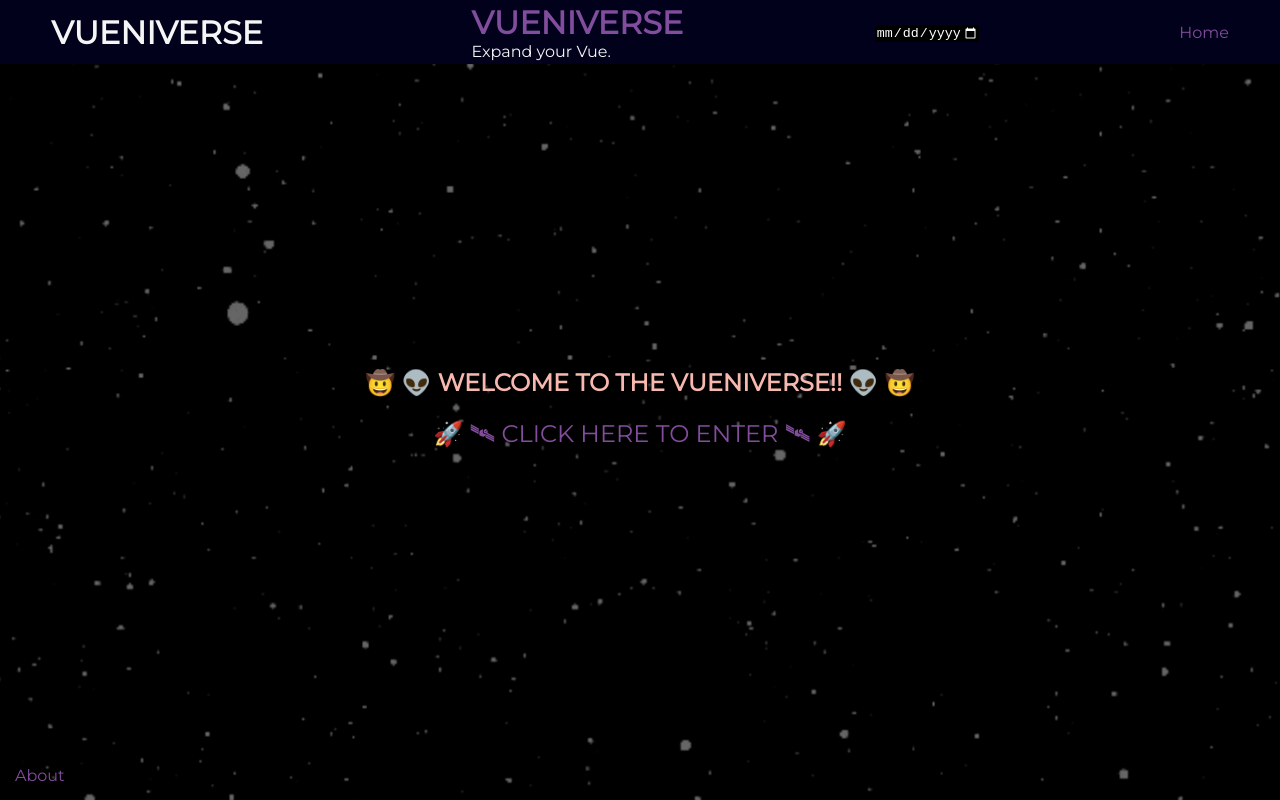
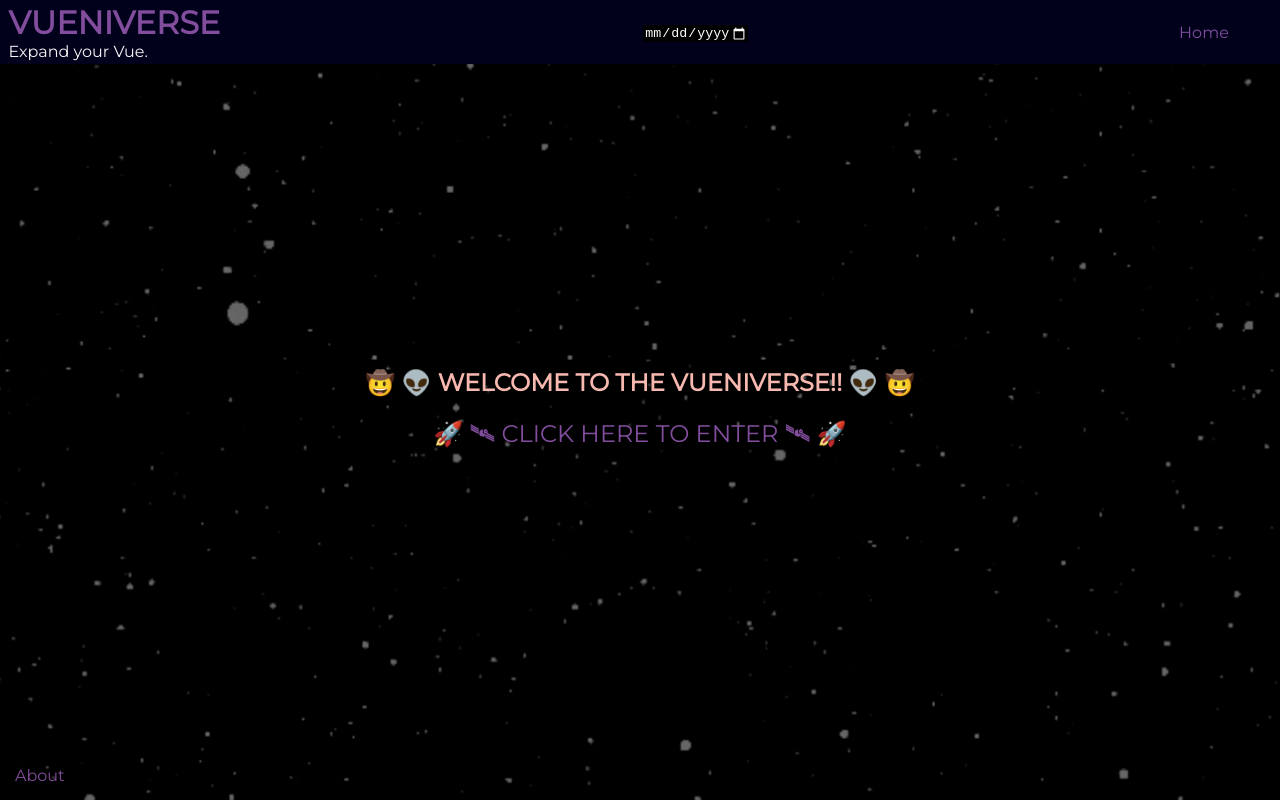
Before and after one commit to richardltyler/vueniverse, a Vue app: page / in a window 1280 px wide. Built offline with nearby package versions, Linux system fonts and the light colour scheme; no server answers.

Commit message:
Remove extra H1 in header

```diff
--- a/src/Header.vue
+++ b/src/Header.vue
@@ -1,6 +1,5 @@
 <template>
   <header class='header'>
-    <h1>VUENIVERSE</h1>
     <section class="logo">
      <router-link to='/home'><h1>VUENIVERSE</h1></router-link>
      <p>Expand your Vue.</p>
```
